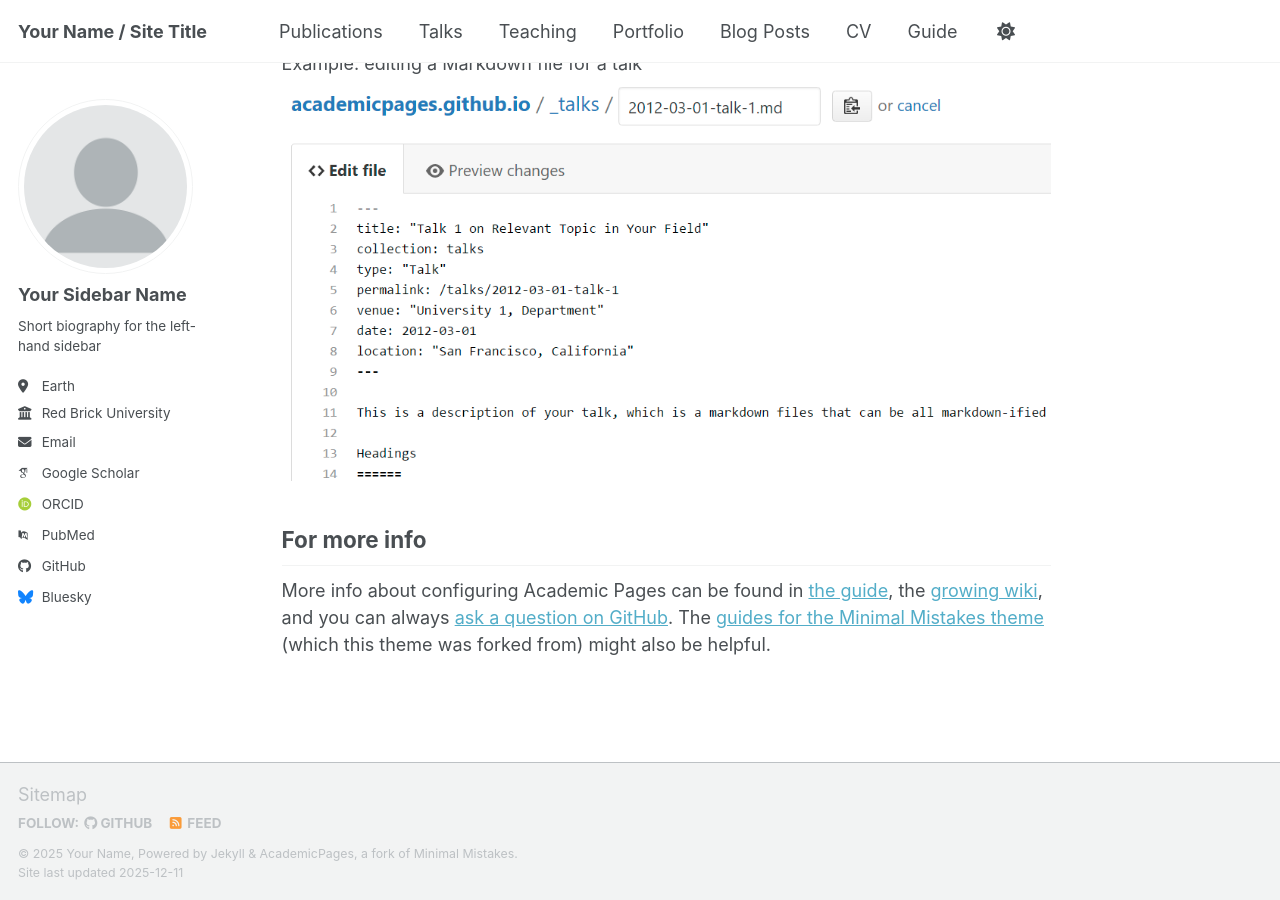
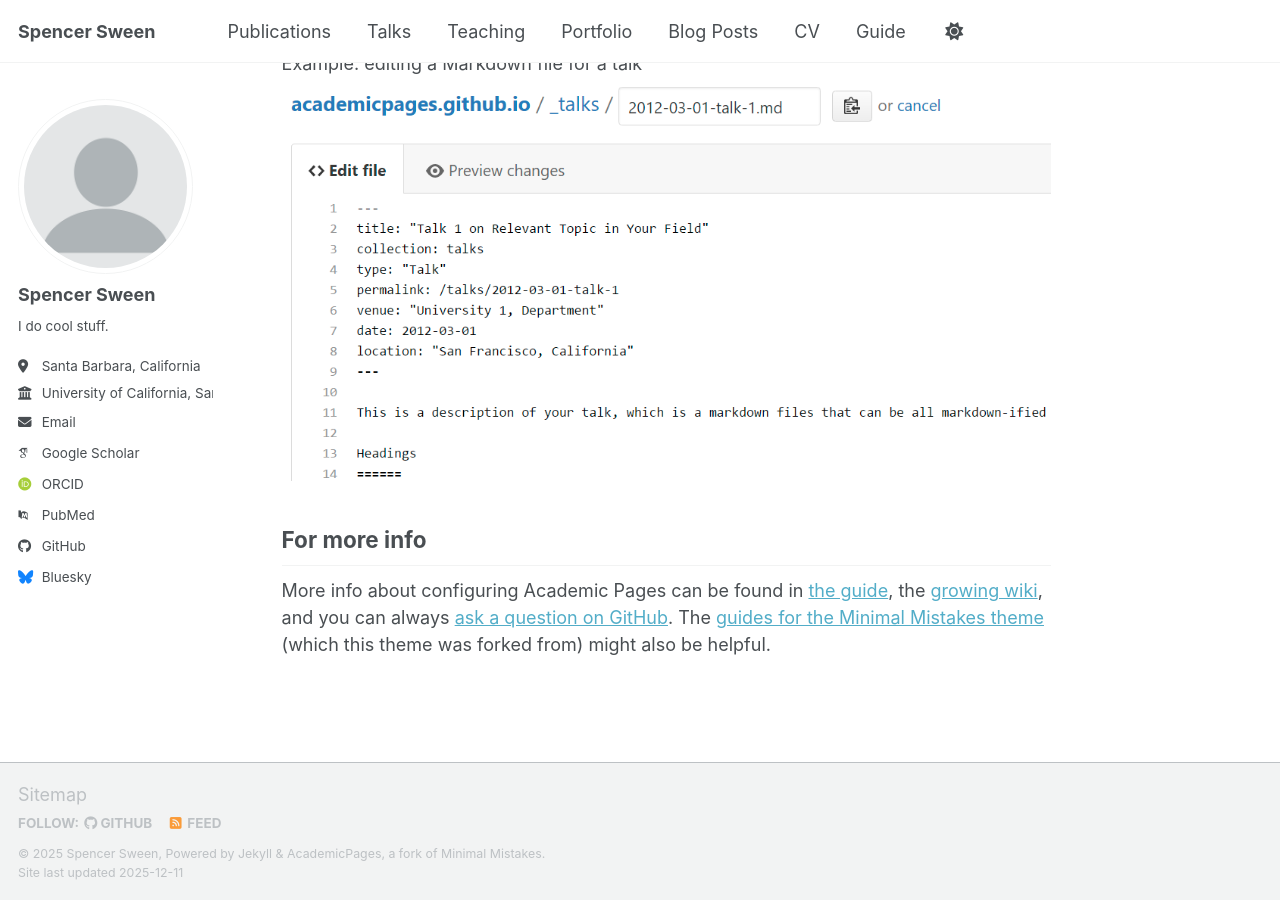
Before and after one commit to spencersween/spencersween.github.io, a Jekyll site: the page built from _pages/about.md, in a window 1280 px wide and 900 px high, scrolled down 2718 px. Built offline with Jekyll 4.4.1, drawn with Linux system fonts in a browser that asks for light colours; some web fonts are replaced; a script bundle is joined from its source files by our own code; library files that are not in the unit come from our copies.

Commit message:
Update _config.yml

```diff
--- a/_config.yml
+++ b/_config.yml
@@ -9,14 +9,14 @@
 # Basic Site Settings
 locale                   : "en-US"
 site_theme               : "default" # Currently available options are "default", "air"
-title                    : "Your Name / Site Title"
+title                    : "Spencer Sween"
 title_separator          : "-"
-name                     : &name "Your Name"
-description              : &description "Your Name's academic portfolio"   # Update this with a general description of your site, this is the default if not overridden by a page
-url                      : https://academicpages.github.io # The base hostname & protocol for your site e.g. "https://[your GitHub username].github.io",
+name                     : &name "Spencer Sween"
+description              : &description "I do cool stuff."   # Update this with a general description of your site, this is the default if not overridden by a page
+url                      : https://spencersween.github.io/ # The base hostname & protocol for your site e.g. "https://[your GitHub username].github.io",
                                                            # or if you already have some other page hosted on Github then use "https://[your GitHub username].github.io/[Your Repo Name]"
 baseurl                  : "" # the subpath of your site, e.g. "/blog"
-repository               : "academicpages/academicpages.github.io"
+repository               : "spencersween/spencersween.github.io/"
 
 # Site Author - The following control what appear as part of the author content on the side bar.
 #               If a field is blank the icon and link will not appear, otherwise it will be shown.
@@ -24,13 +24,12 @@ repository               : "academicpages/academicpages.github.io"
 author:
   # Biographic information
   avatar           : "profile.png"
-  name             : "Your Sidebar Name"
-  pronouns         : # example: "she/her"
-  bio              : "Short biography for the left-hand sidebar"
-  location         : "Earth"
-  employer         : "Red Brick University"
+  name             : "Spencer Sween"
+  bio              : "I do cool stuff."
+  location         : "Santa Barbara, California"
+  employer         : "University of California, Santa Barbara"
   uri              : # URL
-  email            : "none@example.org"
+  email            : "spencersween@ucsb.edu"
 
   # Academic websites
   academia         : # URL
```
